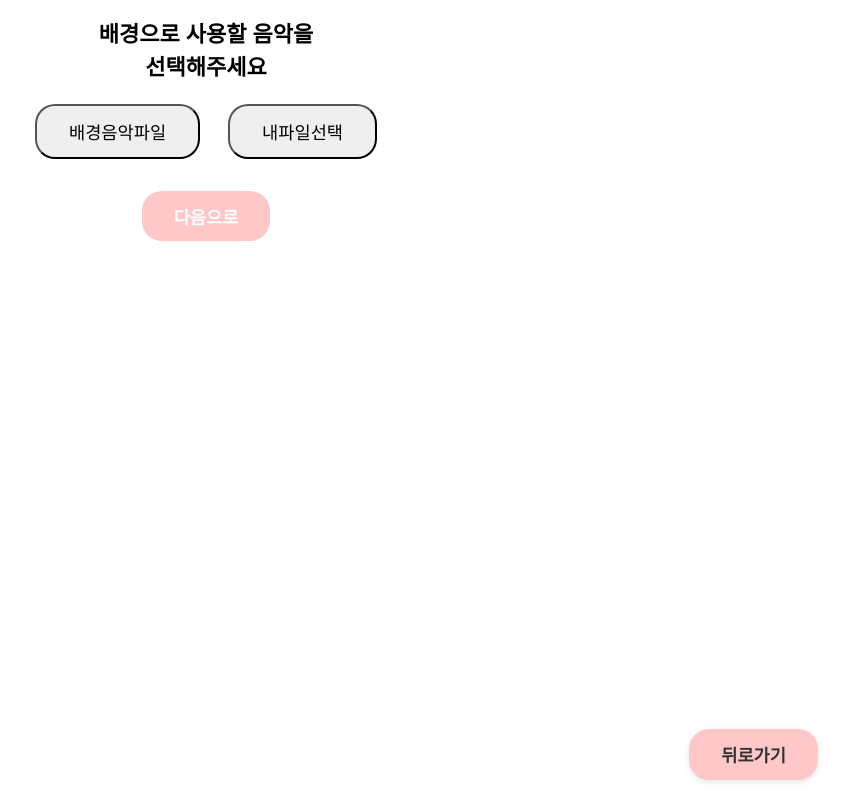
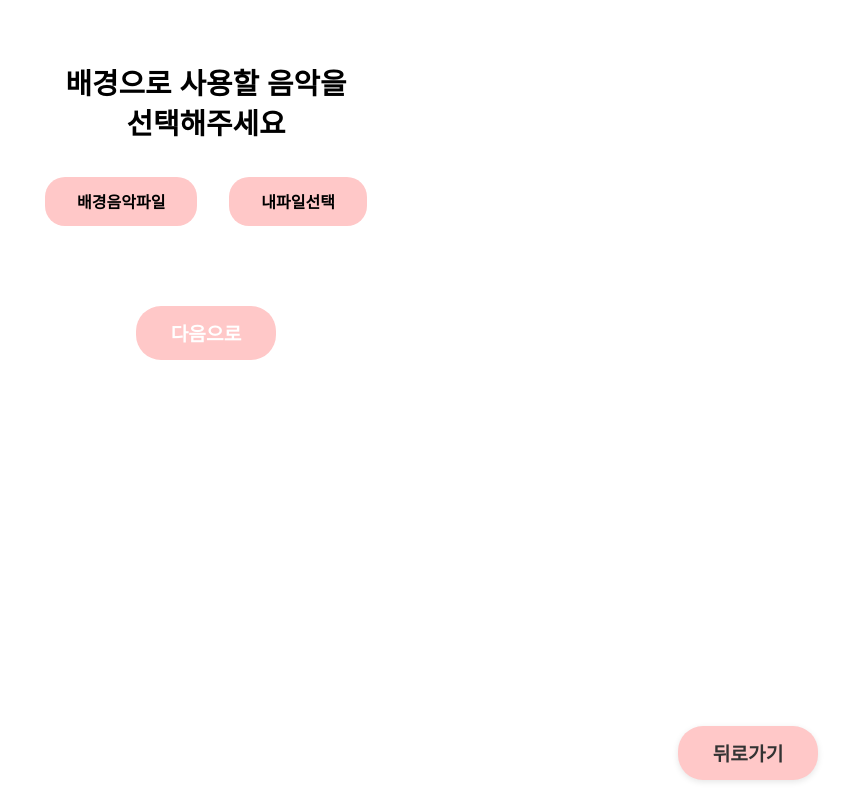
Before and after one commit to xeon-243859/ppongtok-app, a React (Vite) app: page /music/select in a window 1280 px wide. Shown: the whole page, without its empty margins (434-1280 px from the left). Built offline with nearby package versions, Linux system fonts and the light colour scheme.

Commit message:
🧷 MusicSelectPage 버튼 UI 반란 진압 완료 (PC 정중앙 정렬)

```diff
--- a/src/pages/MusicSelectPage.css
+++ b/src/pages/MusicSelectPage.css
@@ -1,66 +1,40 @@
-.music-select-container {
+.music-select-page {
   display: flex;
   flex-direction: column;
   align-items: center;
   padding: 40px 20px;
   text-align: center;
-  max-width: 500px;   /* ✅ PC에서 너무 넓어지지 않도록 제한 */
-  margin: 0 auto;     /* ✅ PC에서도 중앙 정렬 유지 */
+  max-width: 600px;
+  margin: 0 auto;
 }
 
-.music-title-line1,
-.music-title-line2 {
-  font-size: 1.5rem;
+.music-select-title {
+  font-size: 1.8rem;
   font-weight: bold;
-  color: #333;
-  margin: 0;
-  white-space: nowrap;
-  overflow: hidden;
-  /* ✅ 타자 커서 제거 */
-  animation: typing 1.5s steps(30, end) forwards;
+  margin-bottom: 2rem;
+  line-height: 1.4;
 }
 
-.music-title-line2 {
-  animation-delay: 1.5s;
-  margin-top: 5px;
-  margin-bottom: 20px;
+.file-button-group {
+  display: flex;
+  gap: 1rem;
+  margin-bottom: 2rem;
 }
 
-@keyframes typing {
-  from {
-    width: 0;
-  }
-  to {
-    width: 100%;
-  }
-}
-
-.music-button-group {
-  display: flex;
-  gap: 15px;
-  margin-bottom: 30px;
-}
-
-.music-button-group button {
-  padding: 14px 30px;
+.file-button-group button {
+  padding: 0.8rem 2rem;
   font-size: 1rem;
   background-color: #ffc8c8;
   border: none;
-  border-radius: 30px;
-  color: #333;
-  font-weight: 500;
+  border-radius: 20px;
+  font-weight: bold;
   cursor: pointer;
-  transition: background-color 0.3s;
-}
-
-.music-button-group button:hover {
-  background-color: #ff9e9e;
 }
 
 .music-box {
   position: relative;
   width: 100%;
-  max-width: 230px; /* ✅ 살짝 줄인 감성 사이즈 */
+  max-width: 300px;
   padding: 20px;
   margin: 20px auto;
   border: 2px solid #ffdada;
@@ -70,26 +44,15 @@
   flex-direction: column;
   align-items: center;
   justify-content: center;
-  min-height: 100px;
 }
 
-
-
-.music-name {
-  font-size: 1.2rem;
+.music-label {
+  font-size: 1rem;
   margin-bottom: 10px;
-  color: #444;
-}
-
-.music-placeholder {
-  font-size: 1rem;
-  color: #aaa;
 }
 
 .music-box audio {
   width: 100%;
-  margin-top: 10px;
-  max-width: 100%; /* ✅ 이 줄만 추가하면 돼! */
 }
 
 .delete-button {
@@ -98,64 +61,27 @@
   right: 10px;
   background: none;
   border: none;
-  color: #666;
   font-size: 16px;
-  font-weight: bold;
+  color: #888;
   cursor: pointer;
 }
 
-.music-button-nav {
-  display: flex;
-  gap: 15px;
-  margin-top: 40px;
-}
-
-.music-button-nav button {
-  padding: 14px 30px;
-  font-size: 1rem;
-  background-color: #ffc8c8;
-  border: none;
-  border-radius: 30px;
-  color: #333;
-  font-weight: 500;
-  cursor: pointer;
-  transition: background-color 0.3s;
-}
-
-.music-button-nav button:hover {
-  background-color: #ff9e9e;
-}
-
-.music-label {
-  font-size: 16px;
-  font-weight: bold;
-  text-align: center;
-  margin-bottom: 8px;
-}
-
-.music-select-title {
-  font-size: 22px;
-  font-weight: bold;
-  text-align: center;
-  margin-bottom: 20px;
-  line-height: 1.5;
-}
-
-.button-group.centered {
+.button-group {
   display: flex;
   justify-content: center;
   align-items: center;
-  gap: 20px;
-  margin-top: 30px;
+  gap: 1.5rem;
+  margin-top: 3rem;
+  flex-wrap: wrap;
 }
-
 
 .button-group button {
   padding: 0.8rem 2rem;
-  font-size: 1.1rem;
+  font-size: 1.2rem;
+  min-width: 140px;
   background-color: #ffc8c8;
   border: none;
-  border-radius: 20px;
+  border-radius: 25px;
   font-weight: bold;
   cursor: pointer;
   transition: background-color 0.3s;
@@ -164,36 +90,3 @@
 .button-group button:hover {
   background-color: #ffaaaa;
 }
-
-.button-group {
-  display: flex;
-  justify-content: center;
-  align-items: center;
-  gap: 1.2rem;
-  margin-top: 2rem;
-}
-
-.back-button {
-  order: 1;
-}
-
-.next-button {
-  order: 2;
-}
-
-.back-button,
-.next-button {
-  padding: 0.8rem 2rem;
-  font-size: 1.1rem;
-  background-color: #ffc8c8;
-  border: none;
-  border-radius: 20px;
-  font-weight: bold;
-  cursor: pointer;
-  transition: background-color 0.3s;
-}
-
-.back-button:hover,
-.next-button:hover {
-  background-color: #ffaaaa;
-}
```
